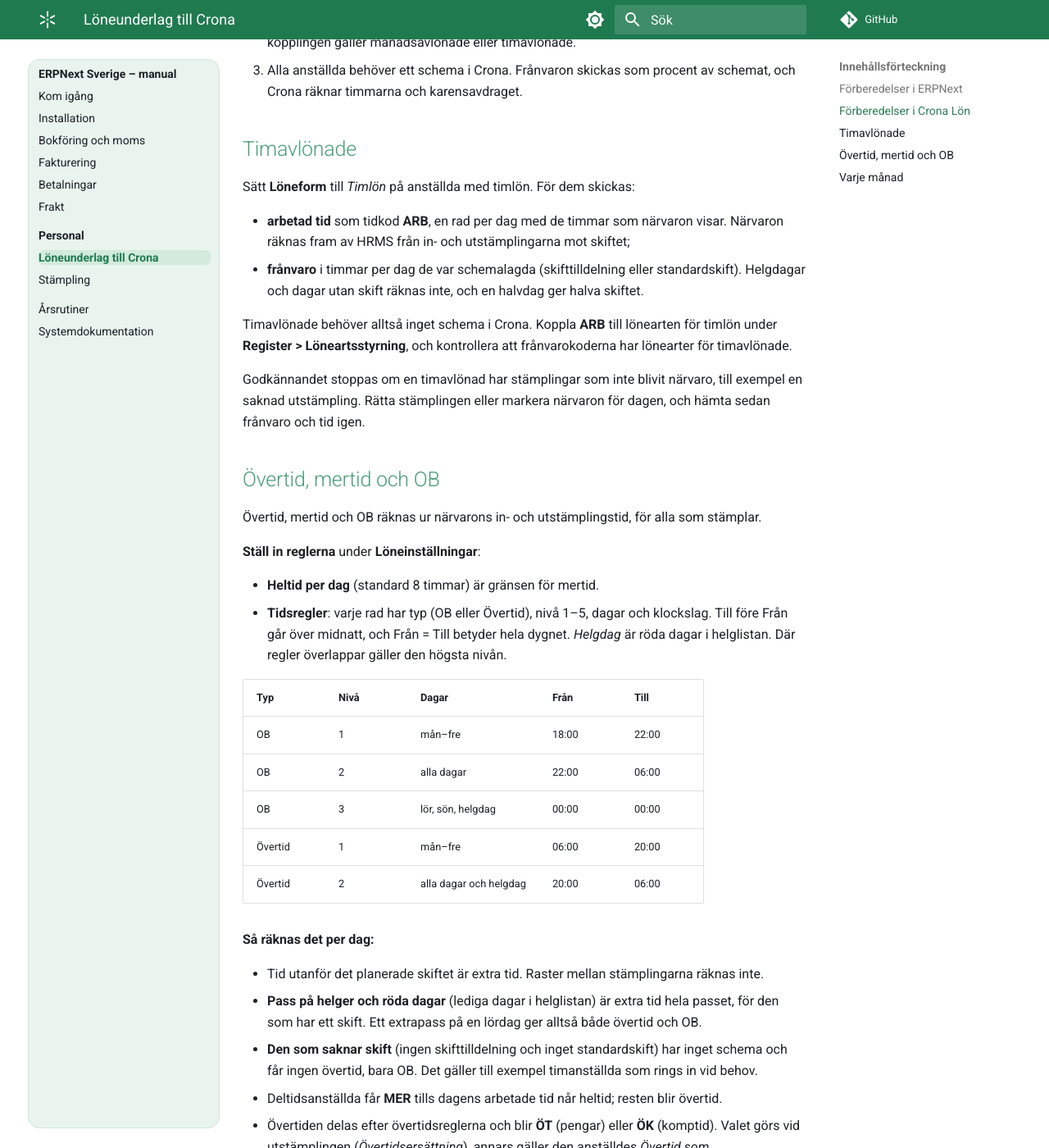
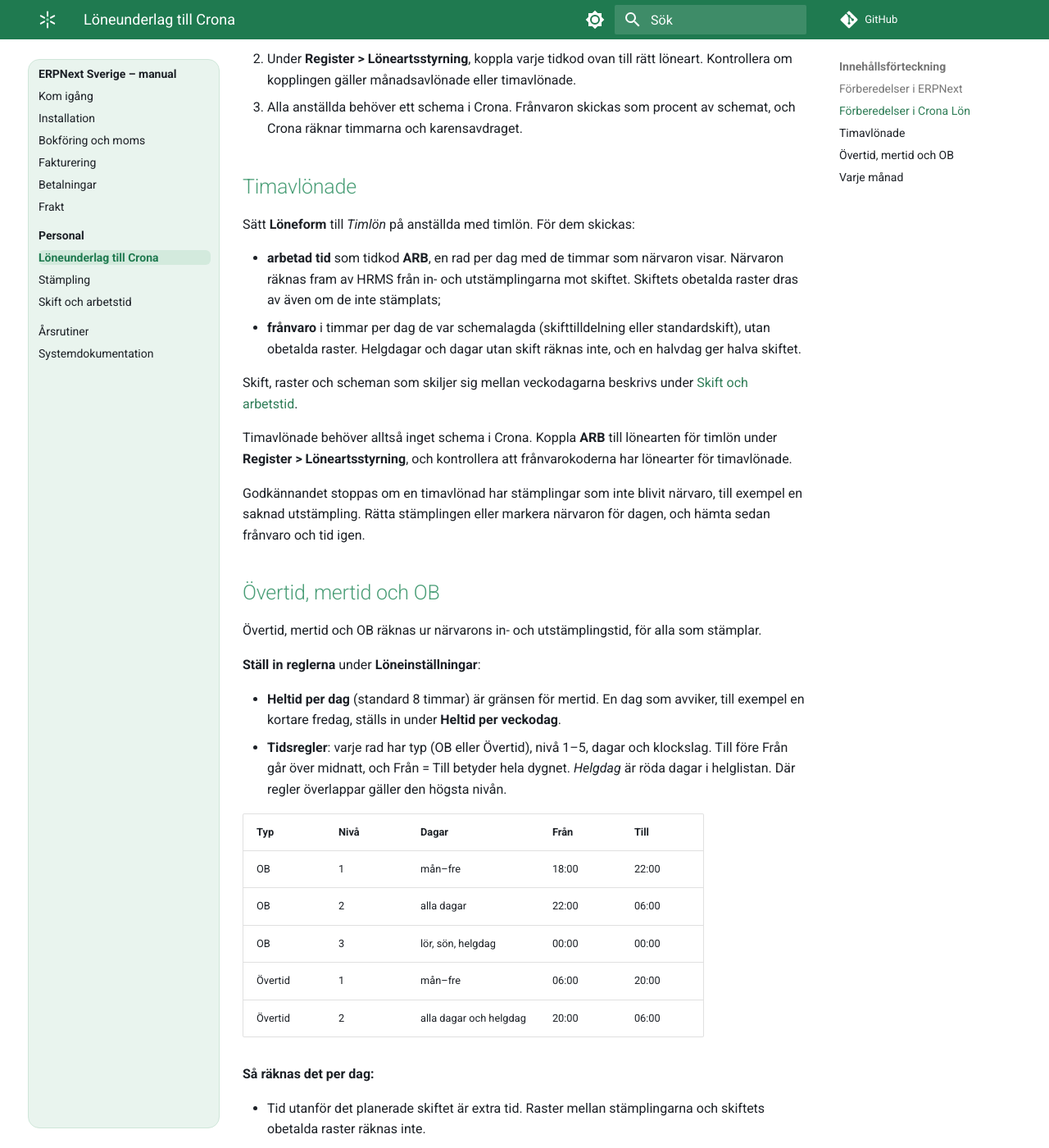
Before and after one commit to ubbe76/ERPNext-Sverige-docs, an MkDocs documentation site: the page built from docs/personal/loneunderlag.md, in a window 1280 px wide and 1400 px high, scrolled down 945 px. Shown: the whole window at 82% size. Built offline with MkDocs 1.6.1 and Material for MkDocs 9.7.7, drawn with Linux system fonts in a browser that asks for light colours; comment, search, counter and statistics services are not loaded; some of the changed text lies outside the part shown.

Commit message:
docs: skift och arbetstid, obetalda raster, heltid per veckodag och ATK
Ny sida Skift och arbetstid: obetalda raster på skifttypen, skiftscheman
per veckodag, heltid per veckodag och de tre sätten att ta ut
arbetstidskontot. Löneunderlag får ATK och fasta raster, och inledningen
säger nu att arbetad tid och tillägg ingår. Installation anger vilka
versioner som senast testades.

Co-Authored-By: Claude Opus 5.5 <noreply@anthropic.com>
Claude-Session: https://claude.ai/code/session_01BefD5qiwHSk5weFM9qGwDU

```diff
--- a/docs/personal/loneunderlag.md
+++ b/docs/personal/loneunderlag.md
@@ -1,7 +1,8 @@
 # Löneunderlag till Crona Lön
 
-Frånvaron i ERPNext kan föras över till Crona Lön som en PAXml-fil, så att den inte behöver skrivas in två gånger.
-Filen innehåller den godkända frånvaron för en månad. Arbetad tid och tillägg ingår inte än.
+Frånvaro, arbetad tid och tillägg i ERPNext kan föras över till Crona Lön som en PAXml-fil, så att de inte behöver
+skrivas in två gånger. Filen innehåller en månads godkända frånvaro, timavlönades arbetade tid samt mertid,
+övertid och OB.
 
 ## Förberedelser i ERPNext
 
@@ -31,9 +33,11 @@ Filen innehåller den godkända frånvaron för en månad. Arbetad tid och till
 Sätt **Löneform** till *Timlön* på anställda med timlön. För dem skickas:
 
 - **arbetad tid** som tidkod **ARB**, en rad per dag med de timmar som närvaron visar. Närvaron räknas fram av
-  HRMS från in- och utstämplingarna mot skiftet;
-- **frånvaro** i timmar per dag de var schemalagda (skifttilldelning eller standardskift). Helgdagar och dagar
-  utan skift räknas inte, och en halvdag ger halva skiftet.
+  HRMS från in- och utstämplingarna mot skiftet. Skiftets obetalda raster dras av även om de inte stämplats;
+- **frånvaro** i timmar per dag de var schemalagda (skifttilldelning eller standardskift), utan obetalda raster.
+  Helgdagar och dagar utan skift räknas inte, och en halvdag ger halva skiftet.
+
+Skift, raster och scheman som skiljer sig mellan veckodagarna beskrivs under [Skift och arbetstid](skift.md).
 
 Timavlönade behöver alltså inget schema i Crona. Koppla **ARB** till lönearten för timlön under
 **Register > Löneartsstyrning**, och kontrollera att frånvarokoderna har lönearter för timavlönade.
@@ -47,7 +51,8 @@ utstämpling. Rätta stämplingen eller markera närvaron för dagen, och hämta
 
 **Ställ in reglerna** under **Löneinställningar**:
 
-- **Heltid per dag** (standard 8 timmar) är gränsen för mertid.
+- **Heltid per dag** (standard 8 timmar) är gränsen för mertid. En dag som avviker, till exempel en kortare fredag,
+  ställs in under **Heltid per veckodag**.
 - **Tidsregler**: varje rad har typ (OB eller Övertid), nivå 1–5, dagar och klockslag. Till före Från går över
   midnatt, och Från = Till betyder hela dygnet. *Helgdag* är röda dagar i helglistan. Där regler överlappar gäller
   den högsta nivån.
@@ -62,7 +67,8 @@ utstämpling. Rätta stämplingen eller markera närvaron för dagen, och hämta
 
 **Så räknas det per dag:**
 
-- Tid utanför det planerade skiftet är extra tid. Raster mellan stämplingarna räknas inte.
+- Tid utanför det planerade skiftet är extra tid. Raster mellan stämplingarna och skiftets obetalda raster räknas
+  inte.
 - **Pass på helger och röda dagar** (lediga dagar i helglistan) är extra tid hela passet, för den som har ett
   skift. Ett extrapass på en lördag ger alltså både övertid och OB.
 - **Den som saknar skift** (ingen skifttilldelning och inget standardskift) har inget schema och får ingen
--- a/mkdocs.yml
+++ b/mkdocs.yml
@@ -60,5 +60,6 @@ nav:
       - personal/index.md
       - Löneunderlag till Crona: personal/loneunderlag.md
       - Stämpling: personal/stampling.md
+      - Skift och arbetstid: personal/skift.md
   - Årsrutiner: arsrutiner.md
   - Systemdokumentation: systemdokumentation.md
```
Also changed, not shown: other parts of docs/personal/loneunderlag.md (+1 -0 lines), docs/installation.md (+2 -0 lines), docs/personal/index.md (+2 -1 lines), docs/personal/skift.md (added, +65 -0 lines), docs/assets/skarmbilder/personal/heltid-veckodag.png (added), docs/assets/skarmbilder/personal/skifttyp-raster.png (added).
